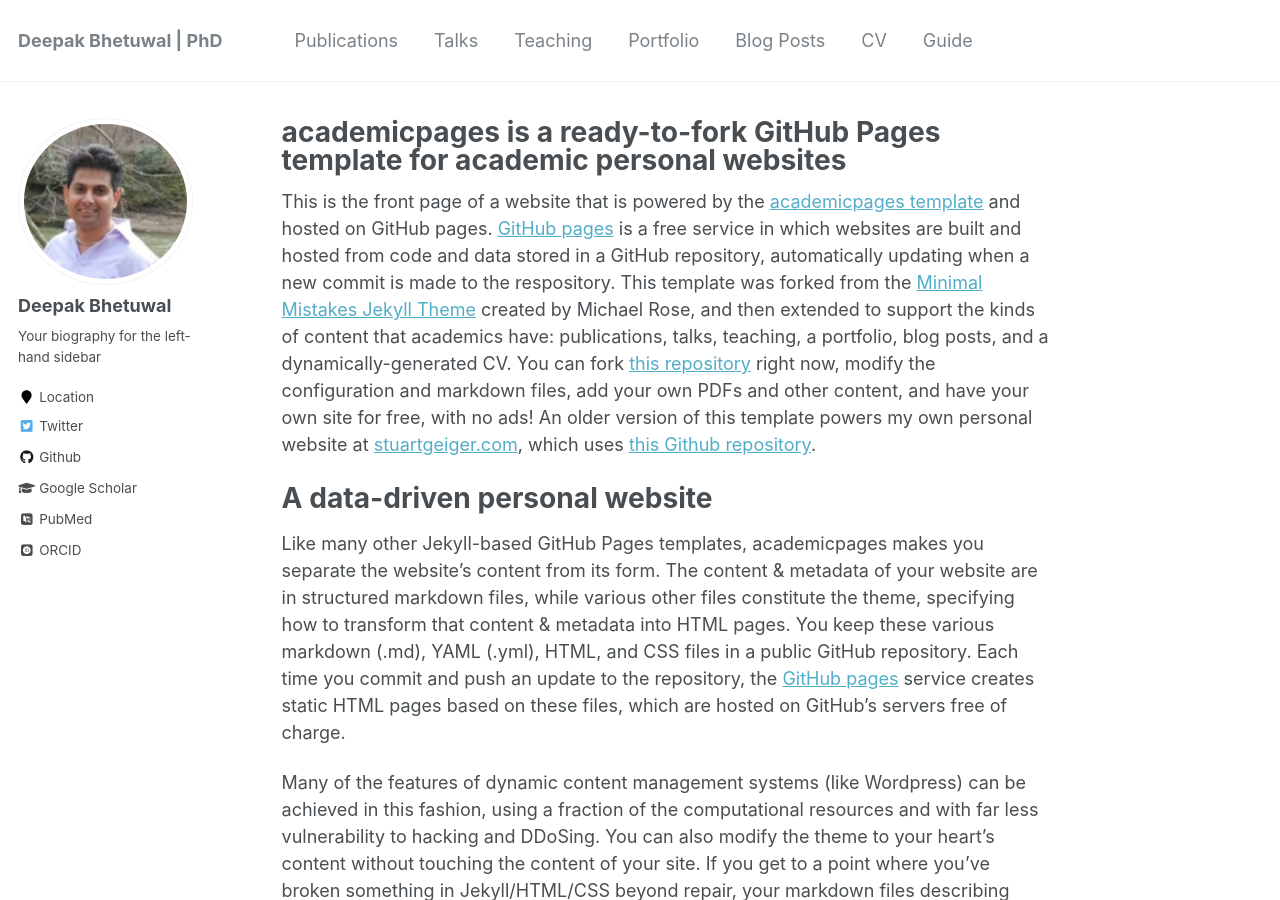
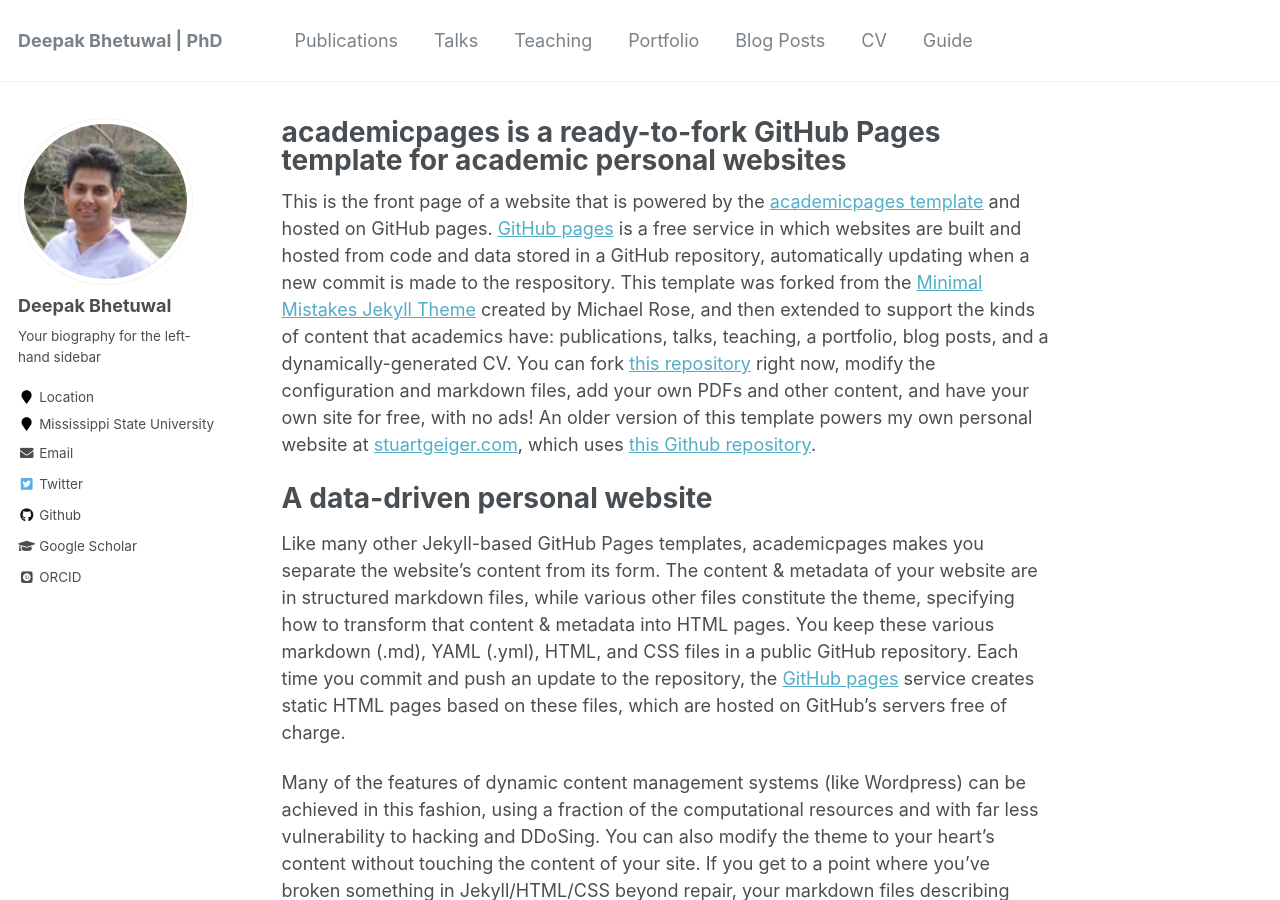
Before and after one commit to dkb208/dkb208.github.io, a Jekyll site: the page built from _pages/about.md, in a window 1280 px wide and 900 px high. Built offline with Jekyll 4.4.1, drawn with Linux system fonts in a browser that asks for light colours; some web fonts are replaced.

Commit message:
Update _config.yml

```diff
--- a/_config.yml
+++ b/_config.yml
@@ -84,11 +84,11 @@ author:
   avatar           : "profile.png"
   bio              : "Your biography for the left-hand sidebar"
   location         : "Location"
-  employer         :
-  pubmed           : "https://www.ncbi.nlm.nih.gov/pubmed/?term=john+snow"
+  employer         : "Mississippi State University"
+  #pubmed           : "https://www.ncbi.nlm.nih.gov/pubmed/?term=john+snow"
   googlescholar    : "https://scholar.google.com/citations?user=ZTM7ZUkAAAAJ&hl=en"
-  email            :
-  researchgate     :  # example: "https://www.researchgate.net/profile/yourprofile"
+  email            : "deepak@infonap.org"
+  #researchgate     :  # example: "https://www.researchgate.net/profile/yourprofile"
   uri              :
   bitbucket        :
   codepen          :
```
